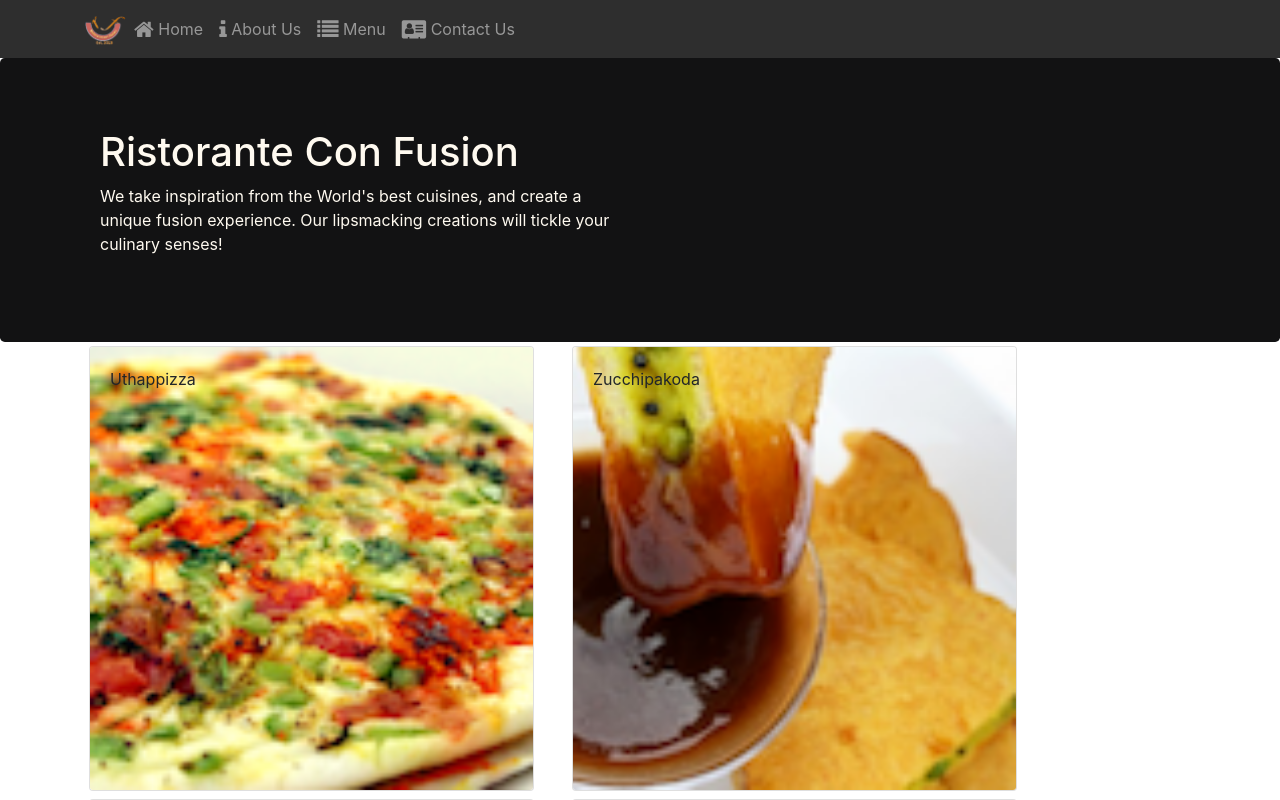
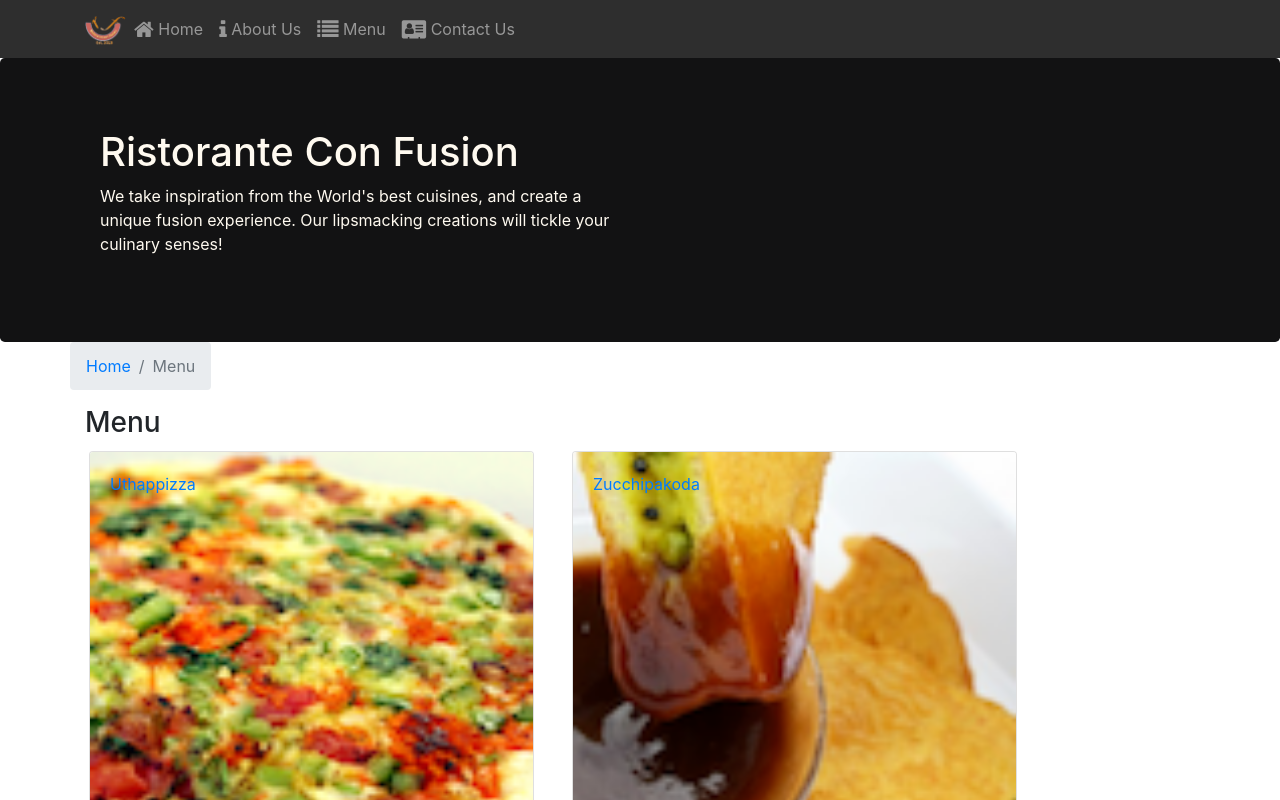
Before and after one commit to kunalx86/confusion-react-coursera, a React (Create React App) app: page /menu in a window 1280 px wide. Shown: the top 800 px of the page. Built offline with nearby package versions, Linux system fonts and the light colour scheme.

Commit message:
Added route for DishDetail component

```diff
--- a/src/components/DishDetail.js
+++ b/src/components/DishDetail.js
@@ -50,11 +50,12 @@ const Comments = ({ comments }) => {
 }
 
 const DishDetail = props => {
+  console.log(props);
   return (
     <div className="row">
       <Dish dish={props.dish} />
       <div className="col-12 col-md-5 m-1 list-unstyled">
-        {props.dish ? <Comments comments={props.dish.comments} /> : ''}
+        {props.dish ? <Comments comments={props.comments} /> : ''}
      </div>
     </div>
   );
--- a/src/components/Home.js
+++ b/src/components/Home.js
@@ -1,5 +1,5 @@
 import React from 'react';
-import { Card, CardBody, CardImg, CardLink, CardSubtitle, CardText, CardTitle } from 'reactstrap';
+import { Card, CardBody, CardImg, CardSubtitle, CardText, CardTitle } from 'reactstrap';
 
 const RenderCard = ({ item }) => {
   return (
--- a/src/components/Main.js
+++ b/src/components/Main.js
@@ -20,6 +20,7 @@ class Main extends Component {
       dishes: dishes,
       leaders: leaders,
       promotions: promotions,
+      comments: comments,
     };
   }
 
@@ -30,16 +31,19 @@ class Main extends Component {
   }
 
   render() {
+    const DishId = ({ match }) => {
+      return (
+        <div className="container">
+          <DishDetail
+            dish={this.state.dishes.filter(dish => dish.id === parseInt(match.params.dishid, 10))[0]}
+            comments={this.state.comments.filter(comment => comment.dishId === parseInt(match.params.dishid, 10))}
+          />
+        </div>
+      );
+    }
     return (
       <div>
         <Header />
-        {/* <Menu
-         dishes={this.state.dishes}
-         onClick={(dishId) => this.onDishSelect(dishId)}
-        />
-        <div className="container">
-          <DishDetail dish={this.state.dishes.filter(dish => dish.id === this.state.selectedDish)[0]} />
-        </div> */}
         <Switch>
           <Route path="/home" component={() => <Home
             dish={this.state.dishes.filter(dish => dish.featured)[0]}
@@ -49,6 +53,7 @@ class Main extends Component {
           }
           />
           <Route exact path="/menu" component={() => <Menu dishes={this.state.dishes} />} />
+          <Route path="/menu/:dishid" component={DishId} />
           <Route exact path='/contact' component={Contact} />
           <Redirect to="/home" />
         </Switch>
--- a/src/components/Menu.js
+++ b/src/components/Menu.js
@@ -1,14 +1,17 @@
 import React from 'react';
-import { Card, CardImg, CardImgOverlay, CardTitle } from 'reactstrap';
+import { Link } from 'react-router-dom';
+import { Breadcrumb, BreadcrumbItem, Card, CardImg, CardImgOverlay, CardTitle } from 'reactstrap';
 
-const MenuItem = ({ dish, onClick }) => {
+const MenuItem = ({ dish }) => {
   return (
     <div key={dish.id} className="col-12 col-md-5 m-1">
-      <Card onClick={() => onClick(dish.id)}>
-        <CardImg width="100%" src={dish.image} alt={dish.name} />
-        <CardImgOverlay>
-          <CardTitle>{dish.name}</CardTitle>
-        </CardImgOverlay>
+      <Card>
+        <Link to={`/menu/${dish.id}`}>
+          <CardImg width="100%" src={dish.image} alt={dish.name} />
+          <CardImgOverlay>
+            <CardTitle>{dish.name}</CardTitle>
+          </CardImgOverlay>
+        </Link>
       </Card>
     </div>
   );
@@ -18,7 +21,20 @@ const Menu = props => {
   return (
     <div className="container">
       <div className="row">
-        {props.dishes.map(dish => <MenuItem dish={dish} onClick={props.onClick} />)}
+        <Breadcrumb>
+          <BreadcrumbItem>
+            <Link to="/home">Home</Link>
+          </BreadcrumbItem>
+          <BreadcrumbItem active>
+            Menu
+          </BreadcrumbItem>
+        </Breadcrumb>
+        <div className="col-12">
+          <h3>Menu</h3>
+        </div>
+      </div>
+      <div className="row">
+        {props.dishes.map(dish => <MenuItem dish={dish} />)}
       </div>
     </div>
   );
```
